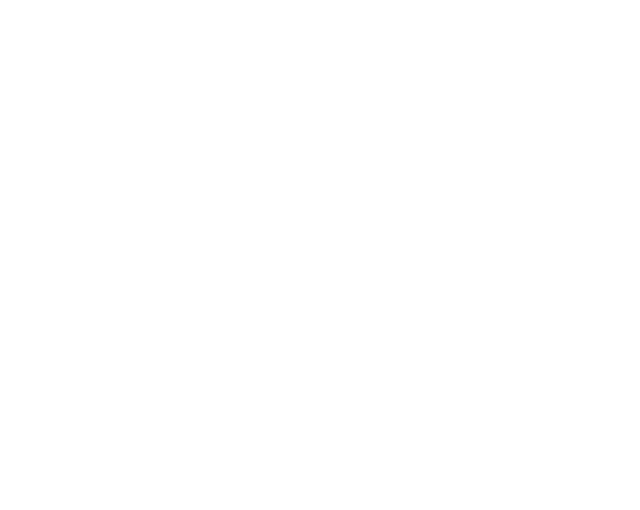
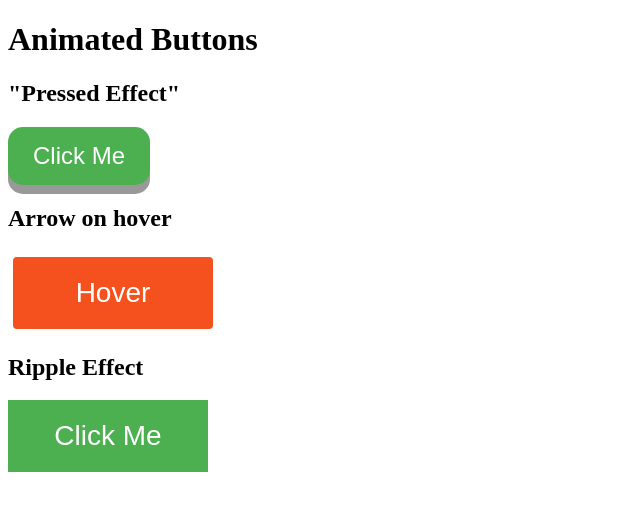
Before and after one commit to Belamavis/w3schools, a plain HTML site: page howto/animatebuttons/index.html in a window 1280 px wide. Shown: the whole page, without its empty margins (0-640 px from the left). Drawn offline with Linux system fonts and the light colour scheme.

Commit message:
Buttons finished

```diff
--- a/howto/animatebuttons/css/style.css
+++ b/howto/animatebuttons/css/style.css
@@ -0,0 +1,100 @@
+/* "Pressed effect" button style */
+.pressed_effect_button {
+	padding: 15px 25px;
+	font-size: 24px;
+	text-align: center;
+	cursor: pointer;
+	outline: none;
+	color: #fff;
+	background-color: #4caf50;
+	border: none;
+	border-radius: 15px;
+	box-shadow: 0 9px #999;
+}
+
+.pressed_effect_button:hover {
+	background-color: #3e8e41;
+}
+
+.pressed_effect_button:active {
+	background-color: #3e8e41;
+	box-shadow: 0 5px #666;
+	transform: translateY(4px);
+}
+
+/* Hover button style */
+.hover_button {
+	padding: 20px;
+	width: 200px;
+	font-size: 28px;
+	text-align: center;
+	cursor: pointer;
+	color: #ffffff;
+	background-color: #f4511e;
+	border: none;
+	border-radius: 4px;
+	margin: 5px;
+	transition: all 0.5s;
+}
+
+.hover_button span {
+	cursor: pointer;
+	display: inline-block;
+	position: relative;
+	transition: 0.5s;
+}
+
+.hover_button span:after {
+	content: '»';
+	position: absolute;
+	opacity: 0;
+	top: 0;
+	right: -20px;
+	transition: 0.5s;
+}
+
+.hover_button:hover span {
+	padding-right: 25px;
+}
+
+.hover_button:hover span:after {
+	opacity: 1;
+	right: 0;
+}
+
+/* Ripple effect button style */
+.ripple_effect_button {
+	position: relative;
+	background-color: #4caf50;
+	border: none;
+	font-size: 28px;
+	color: #ffffff;
+	padding: 20px;
+	width: 200px;
+	text-align: center;
+	-webkit-transition-duration: 0.4s; /* Safari */
+	transition-duration: 0.4s;
+	text-decoration: none;
+	overflow: hidden;
+	cursor: pointer;
+}
+
+.ripple_effect_button:after {
+	content: "";
+	background: #90ee90;
+	display: block;
+	position: absolute;
+	padding-top: 300%;
+	padding-left: 350%;
+	margin-left: -20px !important;
+	margin-top: -120%;
+	opacity: 0;
+	transition: all 0.8s
+}
+
+.ripple_effect_button:active:after {
+	padding: 0;
+	margin: 0;
+	opacity: 1;
+	transition: 0s;
+}
--- a/howto/animatebuttons/index.html
+++ b/howto/animatebuttons/index.html
@@ -1,11 +1,18 @@
 <!DOCTYPE html>
 <html>
 	<head>
-		<title></title>
+		<title>Animate buttons</title>
 		<meta charset="utf-8">
-		<link rel="stylesheet" href=""/>
+		<link rel="stylesheet" href="css/style.css"/>
 	</head>
 	<body>
+		<h1>Animated Buttons</h1>
+		<h2>"Pressed Effect"</h2>
+		<button class="pressed_effect_button">Click Me</button>
+		<h2>Arrow on hover</h2>
+		<button class="hover_button"><span>Hover</span></button>
+		<h2>Ripple Effect</h2>
+		<button class="ripple_effect_button">Click Me</button>
 	</body>
 	<!-- Скрипты, исполняемые после загрузки документа -->
 	<script src=""></script>
```
